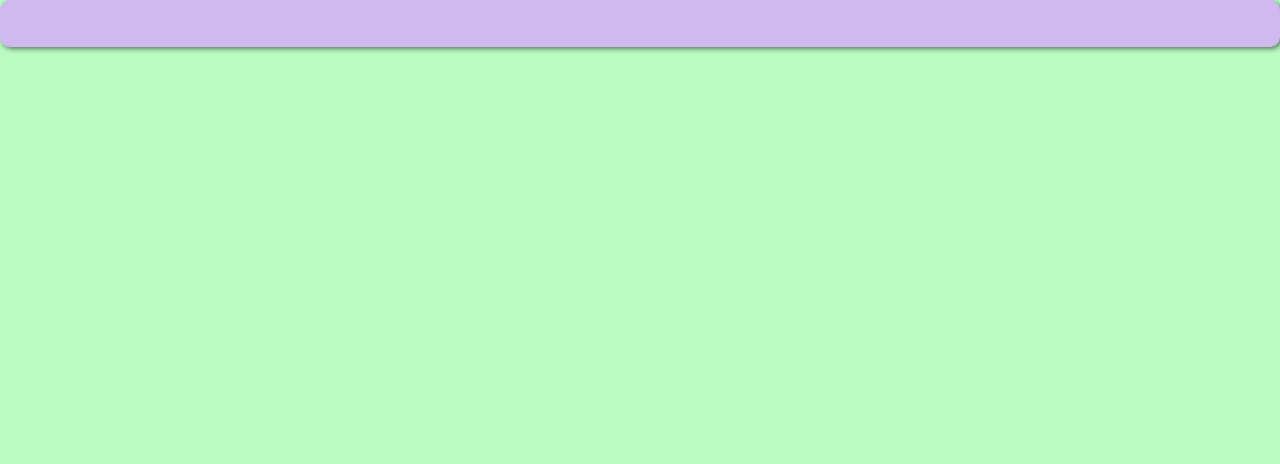
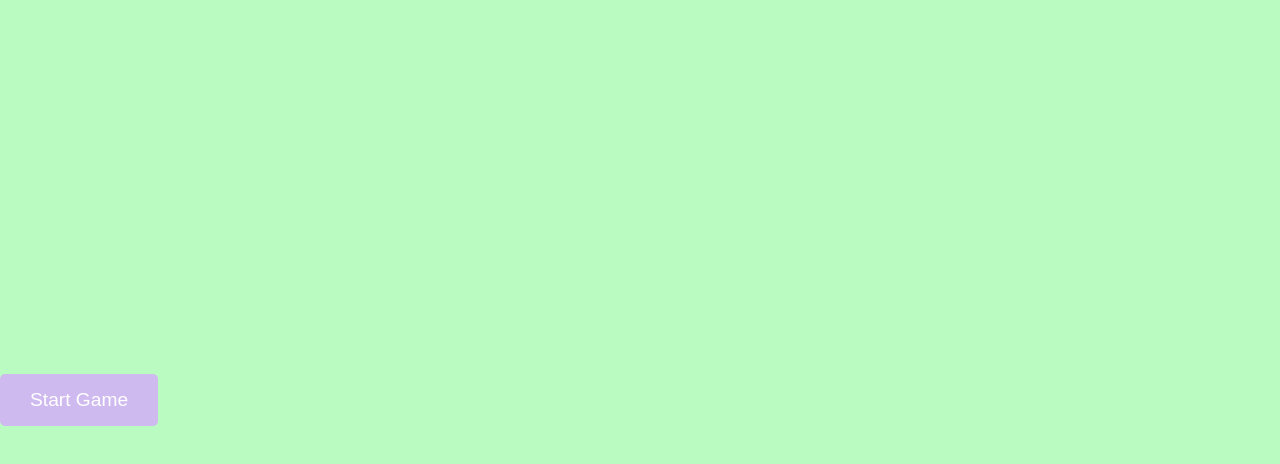
Before and after one commit to ndevol/mahjong-web, a React (Vite) app: page / in a window 1280 px wide. Shown: the top 464 px of the page. Built offline with nearby package versions, Linux system fonts and the light colour scheme.

Commit message:
Ready player 1.

```diff
--- a/src/App.css
+++ b/src/App.css
@@ -41,19 +41,18 @@ button {
   font-size: 1.2rem;
   border: none;
   border-radius: 5px;
-  background-color: #4CAF50;
+  background-color: #cfbaf0;
   color: white;
   cursor: pointer;
   transition: all 0.3s ease;
 }
 
-.start-button:active {
-  background-color: #45a049;
-  transform: scale(1.05);
+.start-button:hover {
+  animation: spin 0.5s ease-in-out;
 }
 
-.start-button:hover {
-  animation: spin 0.5s ease-in-out;
+.start-button:active {
+  transform: scale(1.05);
 }
 
 @keyframes spin {
--- a/src/App.jsx
+++ b/src/App.jsx
@@ -7,23 +7,23 @@ function App() {
   const [hands, setHands] = useState([]);
   const [remaining, setRemaining] = useState([]);
 
-  // const startGame = async () => {
-  //   try {
-  //     const res = await axios.get("http://127.0.0.1:8000/start_game");
-  //     setHands(res.data.hands);
-  //     setRemaining(res.data.remaining_tiles);
-  //   } catch (err) {
-  //     console.error("Error starting game:", err);
-  //   }
-  // };
+  const startGame = async () => {
+    try {
+      const res = await axios.get("http://127.0.0.1:8000/start_game");
+      setHands(res.data.hands);
+      setRemaining(res.data.remaining_tiles);
+    } catch (err) {
+      console.error("Error starting game:", err);
+    }
+  };
 
-  // if (hands.length === 0) {
-  //   return (
-  //     <div className="start-screen">
-  //       <button className="start-button" onClick={startGame}>Start Game</button>
-  //     </div>
-  //   );
-  // }
+  if (hands.length === 0) {
+    return (
+      <div className="start-screen">
+        <button className="start-button" onClick={startGame}>Start Game</button>
+      </div>
+    );
+  }
 
   return (
     <div className="app-container">
@@ -46,7 +46,11 @@ function App() {
             </div>
           </div>
           <div className="horizontal-player-container">
-            <div className="hand bottom"></div>
+            <div className="hand bottom">
+              {hands[0].map((tile, i) => (
+                <Tile key={i} tile={tile} faceUp={true} />
+              ))}
+            </div>
             <div className="pairs bottom"></div>
           </div>
         </div>
```
